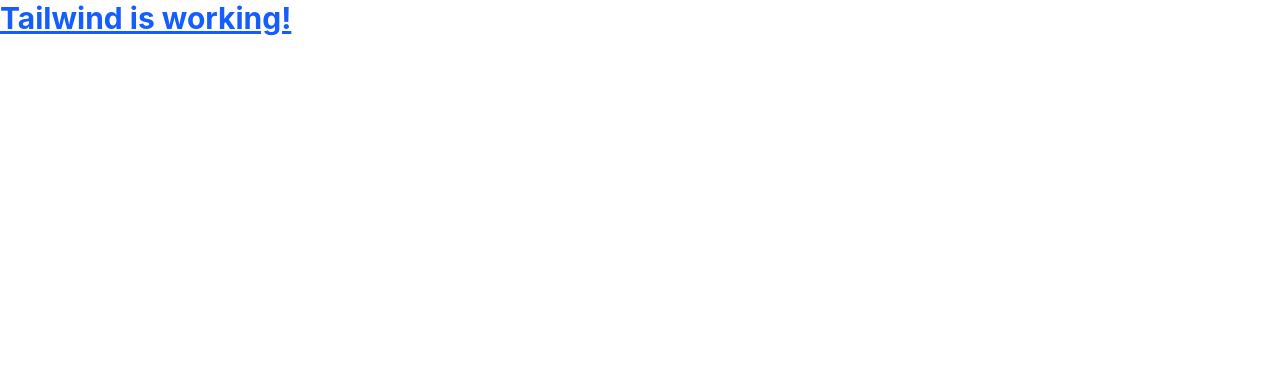
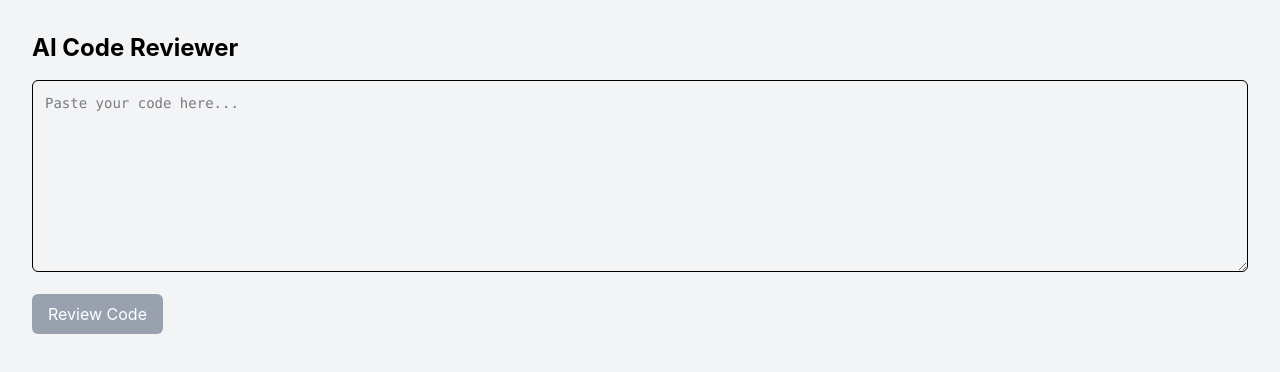
Before and after one commit to pavanyakannan-create/ai-code-reviewer, a React app in the folder frontend/: page / in a window 1280 px wide. Shown: the top 372 px of the page. Built offline with nearby package versions, Linux system fonts and the light colour scheme; the HTML template or start-up script is replaced by a standard one.

Commit message:
Add CORS middleware to allow frontend requests

```diff
--- a/frontend/src/App.jsx
+++ b/frontend/src/App.jsx
@@ -1,8 +1,52 @@
+import { useState } from 'react'
+
 function App() {
+  const [code, setCode] = useState('')
+  const [summary, setSummary] = useState('')
+  const [loading, setLoading] = useState(false)
+
+  const handleSubmit = async () => {
+    setLoading(true)
+    setSummary('')
+    try {
+      const response = await fetch('http://127.0.0.1:8000/review', {
+        method: 'POST',
+        headers: { 'Content-Type': 'application/json' },
+        body: JSON.stringify({ code }),
+      })
+      const data = await response.json()
+      setSummary(data.summary)
+    } catch (error) {
+      setSummary('Error: could not reach the server.')
+    }
+    setLoading(false)
+  }
+
   return (
-    <h1 className="text-3xl font-bold text-blue-600 underline">
-      Tailwind is working!
-    </h1>
+    <div className="min-h-screen bg-gray-100 p-8">
+      <h1 className="text-2xl font-bold mb-4">AI Code Reviewer</h1>
+
+      <textarea
+        className="w-full h-48 p-3 border rounded-md font-mono text-sm"
+        placeholder="Paste your code here..."
+        value={code}
+        onChange={(e) => setCode(e.target.value)}
+      />
+
+      <button
+        onClick={handleSubmit}
+        disabled={loading || !code}
+        className="mt-4 px-4 py-2 bg-blue-600 text-white rounded-md disabled:bg-gray-400"
+      >
+        {loading ? 'Reviewing...' : 'Review Code'}
+      </button>
+
+      {summary && (
+        <div className="mt-6 p-4 bg-white border rounded-md whitespace-pre-wrap">
+          {summary}
+        </div>
+      )}
+    </div>
   )
 }
 
```
